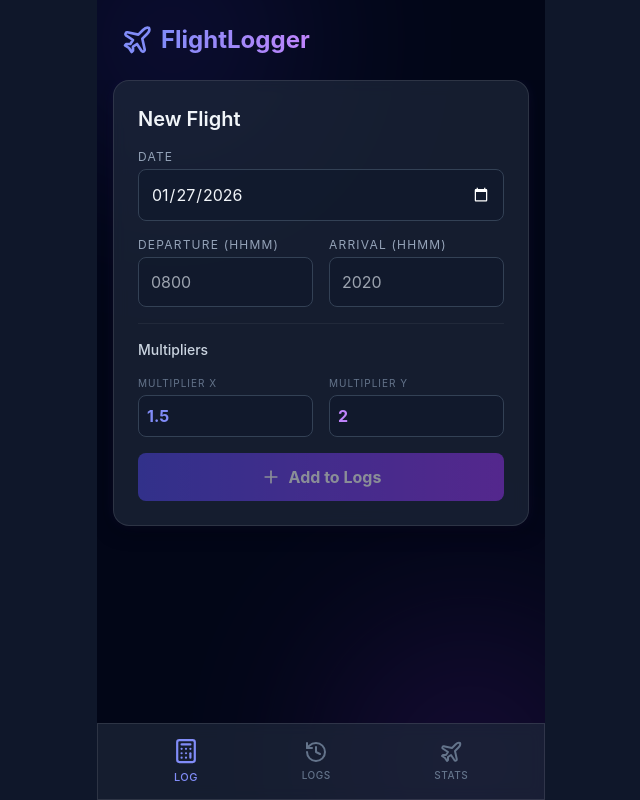
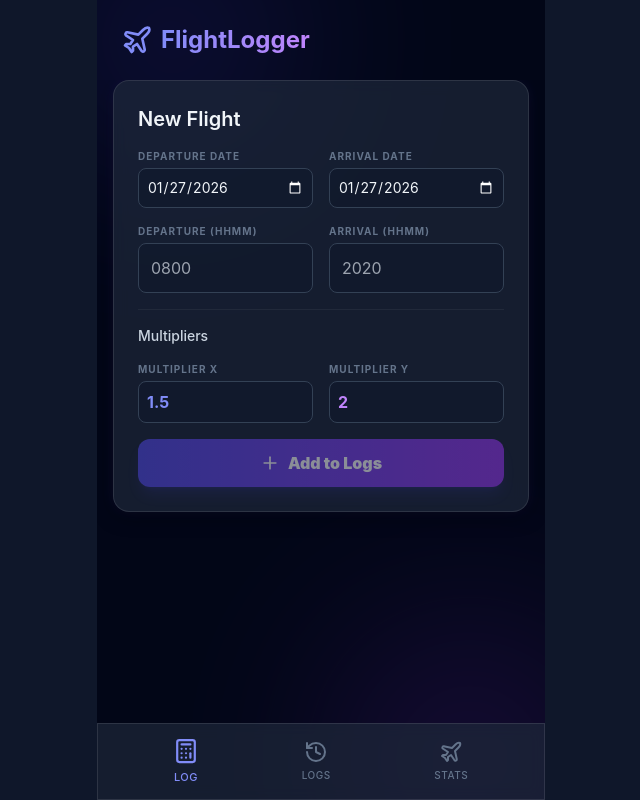
Before and after one commit to Rehanperer/flight-time-logger, a React (Vite) app: page / in a window 1280 px wide. Shown: the whole page, without its empty margins (319-959 px from the left). Built offline with nearby package versions, Linux system fonts and the light colour scheme.

Commit message:
feat: Add support for multi-day flight logging by introducing distinct departure and arrival date fields and centralizing time calculation logic.

```diff
--- a/src/App.tsx
+++ b/src/App.tsx
@@ -1,9 +1,9 @@
 import React, { useState } from 'react';
-import { useFlightStore } from './store';
+import { useFlightStore, type FlightLog } from './store';
 import { formatMinutes, formatMinutesDecimal } from './utils/time';
 import { Plus, X, History, Plane, Calculator, ArrowLeft } from 'lucide-react';
 import { motion, AnimatePresence } from 'framer-motion';
-import { format, parseISO } from 'date-fns';
+import { format, parseISO, parse } from 'date-fns';
 
 const App: React.FC = () => {
   const { logs, multipliers, addLog, removeLog, setMultipliers } = useFlightStore();
@@ -46,7 +46,7 @@ const App: React.FC = () => {
               animate={{ opacity: 1, y: 0 }}
               exit={{ opacity: 0, y: -20 }}
             >
-              <CalculatorView onAdd={(...args: any[]) => { addLog(...(args as [any, any, any])); showToast('Flight Logged!'); }} multipliers={multipliers} setMultipliers={setMultipliers} />
+              <CalculatorView onAdd={(...args: [string, string, string, string]) => { addLog(...args); showToast('Flight Logged!'); }} multipliers={multipliers} setMultipliers={setMultipliers} />
             </motion.div>
           )}
           {activeTab === 'history' && (
@@ -139,27 +139,32 @@ const NavButton: React.FC<{ active: boolean; onClick: () => void; icon: React.Re
 
 // --- VIEW COMPONENTS ---
 
-const CalculatorView: React.FC<{ onAdd: any; multipliers: any; setMultipliers: any }> = ({ onAdd, multipliers, setMultipliers }) => {
-  const [date, setDate] = useState(format(new Date(), 'yyyy-MM-dd'));
+const CalculatorView: React.FC<{ onAdd: (depDate: string, arrDate: string, depTime: string, arrTime: string) => void; multipliers: { x: number; y: number }; setMultipliers: (x: number, y: number) => void }> = ({ onAdd, multipliers, setMultipliers }) => {
+  const [depDate, setDepDate] = useState(format(new Date(), 'yyyy-MM-dd'));
+  const [arrDate, setArrDate] = useState(format(new Date(), 'yyyy-MM-dd'));
   const [depTime, setDepTime] = useState('');
   const [arrTime, setArrTime] = useState('');
 
   const calculateT = () => {
     if (depTime.length !== 4 || arrTime.length !== 4) return 0;
-    // Simple duration calc logic reused here for preview
-    const parse = (t: string) => ({ h: parseInt(t.slice(0, 2)), m: parseInt(t.slice(2)) });
-    const d = parse(depTime);
-    const a = parse(arrTime);
-    let diff = (a.h * 60 + a.m) - (d.h * 60 + d.m);
-    if (diff < 0) diff += 24 * 60;
-    return diff;
+    try {
+      const dep = parse(`${depDate} ${depTime}`, 'yyyy-MM-dd HHmm', new Date());
+      const arr = parse(`${arrDate} ${arrTime}`, 'yyyy-MM-dd HHmm', new Date());
+      if (isNaN(dep.getTime()) || isNaN(arr.getTime())) return 0;
+      const diff = (arr.getTime() - dep.getTime()) / (1000 * 60);
+      return diff > 0 ? diff : 0;
+    } catch {
+      return 0;
+    }
   };
 
   const T = calculateT();
+  const Tx = Math.round(T * multipliers.x);
+  const Ty = Math.round(Tx * multipliers.y);
 
   const handleAdd = () => {
     if (T > 0) {
-      onAdd(date, depTime, arrTime);
+      onAdd(depDate, arrDate, depTime, arrTime);
       setDepTime('');
       setArrTime('');
     }
@@ -168,22 +173,38 @@ const CalculatorView: React.FC<{ onAdd: any; multipliers: any; setMultipliers: a
   return (
     <div className="space-y-6">
       <div className="glass-card p-6 space-y-4 premium-shadow">
-        <h2 className="text-xl font-semibold mb-2">New Flight</h2>
+        <h2 className="text-xl font-semibold mb-2 text-slate-100">New Flight</h2>
 
         <div className="space-y-4">
+          <div className="grid grid-cols-2 gap-4">
             <div>
-            <label className="text-xs text-slate-400 uppercase tracking-widest block mb-1">Date</label>
+              <label className="text-[10px] text-slate-500 uppercase tracking-widest block mb-1 font-bold">Departure Date</label>
               <input
                 type="date"
-              value={date}
-              onChange={e => setDate(e.target.value)}
-              className="w-full bg-slate-900/50 border border-slate-700 rounded-lg p-3 outline-none focus:border-indigo-500 transition-colors"
+                value={depDate}
+                onChange={e => {
+                  setDepDate(e.target.value);
+                  // Default arrival date to same as departure
+                  if (arrDate < e.target.value) setArrDate(e.target.value);
+                }}
+                className="w-full bg-slate-900/50 border border-slate-700 rounded-lg p-2 text-sm outline-none focus:border-indigo-500 transition-colors"
               />
+            </div>
+            <div>
+              <label className="text-[10px] text-slate-500 uppercase tracking-widest block mb-1 font-bold">Arrival Date</label>
+              <input
+                type="date"
+                value={arrDate}
+                min={depDate}
+                onChange={e => setArrDate(e.target.value)}
+                className="w-full bg-slate-900/50 border border-slate-700 rounded-lg p-2 text-sm outline-none focus:border-indigo-500 transition-colors"
+              />
+            </div>
           </div>
 
           <div className="grid grid-cols-2 gap-4">
             <div>
-              <label className="text-xs text-slate-400 uppercase tracking-widest block mb-1">Departure (HHmm)</label>
+              <label className="text-[10px] text-slate-500 uppercase tracking-widest block mb-1 font-bold">Departure (HHmm)</label>
               <input
                 type="text"
                 maxLength={4}
@@ -194,7 +215,7 @@ const CalculatorView: React.FC<{ onAdd: any; multipliers: any; setMultipliers: a
               />
             </div>
             <div>
-              <label className="text-xs text-slate-400 uppercase tracking-widest block mb-1">Arrival (HHmm)</label>
+              <label className="text-[10px] text-slate-500 uppercase tracking-widest block mb-1 font-bold">Arrival (HHmm)</label>
               <input
                 type="text"
                 maxLength={4}
@@ -210,7 +231,7 @@ const CalculatorView: React.FC<{ onAdd: any; multipliers: any; setMultipliers: a
             <h3 className="text-sm font-medium text-slate-300">Multipliers</h3>
             <div className="grid grid-cols-2 gap-4">
               <div>
-                <label className="text-[10px] text-slate-500 uppercase tracking-widest block mb-1">Multiplier X</label>
+                <label className="text-[10px] text-slate-500 uppercase tracking-widest block mb-1 font-bold">Multiplier X</label>
                 <input
                   type="number"
                   step="0.1"
@@ -220,7 +241,7 @@ const CalculatorView: React.FC<{ onAdd: any; multipliers: any; setMultipliers: a
                 />
               </div>
               <div>
-                <label className="text-[10px] text-slate-500 uppercase tracking-widest block mb-1">Multiplier Y</label>
+                <label className="text-[10px] text-slate-500 uppercase tracking-widest block mb-1 font-bold">Multiplier Y</label>
                 <input
                   type="number"
                   step="0.1"
@@ -236,7 +257,7 @@ const CalculatorView: React.FC<{ onAdd: any; multipliers: any; setMultipliers: a
         <button
           onClick={handleAdd}
           disabled={T === 0}
-          className="w-full bg-gradient-to-r from-indigo-600 to-purple-600 hover:from-indigo-500 hover:to-purple-500 disabled:opacity-50 disabled:cursor-not-allowed text-white font-bold py-3 rounded-lg transition-all flex items-center justify-center gap-2 mt-4"
+          className="w-full bg-gradient-to-r from-indigo-600 to-purple-600 hover:from-indigo-500 hover:to-purple-500 disabled:opacity-50 disabled:cursor-not-allowed text-white font-black py-3 rounded-xl transition-all flex items-center justify-center gap-2 mt-4 shadow-lg shadow-indigo-600/20"
         >
           <Plus size={20} /> Add to Logs
         </button>
@@ -244,21 +265,21 @@ const CalculatorView: React.FC<{ onAdd: any; multipliers: any; setMultipliers: a
 
       {T > 0 && (
         <motion.div
-          initial={{ opacity: 0, scale: 0.9 }}
+          initial={{ opacity: 0, scale: 0.95 }}
           animate={{ opacity: 1, scale: 1 }}
-          className="glass-card p-6 grid grid-cols-1 gap-4 premium-shadow bg-indigo-900/10"
+          className="glass-card p-6 grid grid-cols-1 gap-4 premium-shadow bg-indigo-900/10 border-indigo-500/20"
         >
           <div className="flex justify-between items-center border-b border-white/10 pb-3">
-            <span className="text-slate-400 font-medium">Total Flight Time (T)</span>
-            <span className="text-2xl font-bold text-indigo-400">{formatMinutes(T)}</span>
+            <span className="text-slate-400 font-bold text-xs uppercase tracking-widest">Flight Time (T)</span>
+            <span className="text-2xl font-black text-indigo-400">{formatMinutes(T)}</span>
           </div>
           <div className="flex justify-between items-center border-b border-white/10 pb-3">
-            <span className="text-slate-400 font-medium">T x {multipliers.x} (Tx)</span>
-            <span className="text-xl font-bold text-purple-400">{formatMinutes(Math.round(T * multipliers.x))}</span>
+            <span className="text-slate-400 font-bold text-xs uppercase tracking-widest">T x {multipliers.x} (Tx)</span>
+            <span className="text-xl font-black text-purple-400">{formatMinutes(Tx)}</span>
           </div>
           <div className="flex justify-between items-center">
-            <span className="text-slate-400 font-medium">T x {multipliers.y} (Ty)</span>
-            <span className="text-xl font-bold text-pink-400">{formatMinutes(Math.round(T * multipliers.y))}</span>
+            <span className="text-slate-400 font-bold text-xs uppercase tracking-widest">Tx x {multipliers.y} (Ty)</span>
+            <span className="text-xl font-black text-pink-400">{formatMinutes(Ty)}</span>
           </div>
         </motion.div>
       )}
@@ -266,7 +287,7 @@ const CalculatorView: React.FC<{ onAdd: any; multipliers: any; setMultipliers: a
   );
 };
 
-const HistoryView: React.FC<{ logs: any[]; onRemove: (id: string) => void }> = ({ logs, onRemove }) => (
+const HistoryView: React.FC<{ logs: FlightLog[]; onRemove: (id: string) => void }> = ({ logs, onRemove }) => (
   <div className="space-y-4">
     <h2 className="text-xl font-bold flex items-center gap-2"><History size={20} /> Recent Flights</h2>
     {logs.length === 0 ? (
@@ -276,7 +297,13 @@ const HistoryView: React.FC<{ logs: any[]; onRemove: (id: string) => void }> = (
         {logs.map((log) => (
           <div key={log.id} className="glass-card p-4 flex justify-between items-center relative group">
             <div>
-              <div className="text-base font-bold text-slate-100">{format(parseISO(log.date), 'MMM dd, yyyy')}</div>
+              <div className="text-base font-bold text-slate-100">
+                {log.depDate && log.arrDate && log.depDate === log.arrDate
+                  ? format(parseISO(log.depDate), 'MMM dd, yyyy')
+                  : log.depDate && log.arrDate
+                    ? `${format(parseISO(log.depDate), 'MMM dd')} - ${format(parseISO(log.arrDate), 'MMM dd, yyyy')}`
+                    : 'Invalid Date'}
+              </div>
               <div className="text-sm text-slate-400 font-medium tracking-wide tracking-wider">{log.depTime} — {log.arrTime}</div>
             </div>
             <div className="text-right">
@@ -295,7 +322,7 @@ const HistoryView: React.FC<{ logs: any[]; onRemove: (id: string) => void }> = (
   </div>
 );
 
-const StatsView: React.FC<{ logs: any[] }> = ({ logs }) => {
+const StatsView: React.FC<{ logs: FlightLog[] }> = ({ logs }) => {
   const { multipliers } = useFlightStore();
   const [selectedYear, setSelectedYear] = useState(new Date().getFullYear());
   const [view, setView] = useState<{ monthIdx: number; monthName: string } | null>(null);
@@ -308,15 +335,18 @@ const StatsView: React.FC<{ logs: any[] }> = ({ logs }) => {
   const getMonthlyLogs = (monthIdx: number) => {
     return logs
       .filter(log => {
-        const [year, month] = log.date.split('-').map(Number);
+        if (!log.depDate) return false;
+        const [year, month] = log.depDate.split('-').map(Number);
         return year === selectedYear && (month - 1) === monthIdx;
       })
-      .sort((a, b) => b.date.localeCompare(a.date));
+      .sort((a, b) => (b.depDate || '').localeCompare(a.depDate || ''));
   };
 
   if (view) {
     const monthlyLogs = getMonthlyLogs(view.monthIdx);
-    const total = monthlyLogs.reduce((acc, curr) => acc + curr.durationMinutes, 0);
+    const totalT = monthlyLogs.reduce((acc, curr) => acc + curr.durationMinutes, 0);
+    const totalTx = monthlyLogs.reduce((acc, curr) => acc + Math.round(curr.durationMinutes * multipliers.x), 0);
+    const totalTy = monthlyLogs.reduce((acc, curr) => acc + Math.round(Math.round(curr.durationMinutes * multipliers.x) * multipliers.y), 0);
 
     return (
       <motion.div
@@ -334,17 +364,40 @@ const StatsView: React.FC<{ logs: any[] }> = ({ logs }) => {
           <div>
             <h2 className="text-2xl font-black text-slate-100">{view.monthName} {selectedYear}</h2>
             <div className="text-xs text-slate-500 uppercase font-bold tracking-widest">
-              Total: {formatMinutes(total)} ({formatMinutesDecimal(total)} hrs)
+              Total T: {formatMinutes(totalT)} ({formatMinutesDecimal(totalT)} hrs)
             </div>
           </div>
         </div>
 
+        {/* Monthly Summary Cards */}
+        <div className="grid grid-cols-2 gap-3 mb-6">
+          <div className="glass-card p-4 bg-purple-500/10 border-purple-500/20">
+            <div className="text-[10px] text-purple-400/70 uppercase tracking-widest font-black mb-1">Total TX</div>
+            <div className="text-xl font-black text-purple-400">{formatMinutes(totalTx)}</div>
+            <div className="text-[10px] text-slate-500 font-bold">{formatMinutesDecimal(totalTx)} hrs</div>
+          </div>
+          <div className="glass-card p-4 bg-pink-500/10 border-pink-500/20">
+            <div className="text-[10px] text-pink-400/70 uppercase tracking-widest font-black mb-1">Total TY</div>
+            <div className="text-xl font-black text-pink-400">{formatMinutes(totalTy)}</div>
+            <div className="text-[10px] text-slate-500 font-bold">{formatMinutesDecimal(totalTy)} hrs</div>
+          </div>
+        </div>
+
         <div className="space-y-4">
-          {monthlyLogs.map(log => (
+          {monthlyLogs.map(log => {
+            const Tx = Math.round(log.durationMinutes * multipliers.x);
+            const Ty = Math.round(Tx * multipliers.y);
+            return (
               <div key={log.id} className="p-5 bg-slate-900/60 border border-white/5 rounded-2xl premium-shadow group">
                 <div className="flex justify-between items-start mb-4">
                   <div>
-                  <div className="text-xl font-black text-slate-100">{format(parseISO(log.date), 'dd MMM yyyy')}</div>
+                    <div className="text-xl font-black text-slate-100">
+                      {log.depDate && log.arrDate && log.depDate === log.arrDate
+                        ? format(parseISO(log.depDate), 'dd MMM yyyy')
+                        : log.depDate && log.arrDate
+                          ? `${format(parseISO(log.depDate), 'dd MMM')} - ${format(parseISO(log.arrDate), 'dd MMM yyyy')}`
+                          : 'Invalid Date'}
+                    </div>
                     <div className="text-sm text-slate-400 font-bold tracking-wider uppercase mt-1">{log.depTime} — {log.arrTime}</div>
                   </div>
                   <div className="text-right">
@@ -358,15 +411,16 @@ const StatsView: React.FC<{ logs: any[] }> = ({ logs }) => {
                 <div className="grid grid-cols-2 gap-4 mt-4 pt-4 border-t border-white/10">
                   <div className="bg-indigo-500/10 p-4 rounded-xl border border-indigo-500/20">
                     <span className="text-[10px] text-indigo-400/70 uppercase tracking-widest block mb-2 font-black">TX ({multipliers.x})</span>
-                  <span className="text-xl font-black text-indigo-400 leading-none">{formatMinutes(Math.round(log.durationMinutes * multipliers.x))}</span>
+                    <span className="text-xl font-black text-indigo-400 leading-none">{formatMinutes(Tx)}</span>
                   </div>
                   <div className="bg-purple-500/10 p-4 rounded-xl border border-purple-500/20 text-right">
-                  <span className="text-[10px] text-purple-400/70 uppercase tracking-widest block mb-2 font-black">TY ({multipliers.y})</span>
-                  <span className="text-xl font-black text-purple-400 leading-none">{formatMinutes(Math.round(log.durationMinutes * multipliers.y))}</span>
+                    <span className="text-[10px] text-purple-400/70 uppercase tracking-widest block mb-2 font-black">TY (TX*{multipliers.y})</span>
+                    <span className="text-xl font-black text-purple-400 leading-none">{formatMinutes(Ty)}</span>
                   </div>
                 </div>
               </div>
-          ))}
+            );
+          })}
         </div>
       </motion.div>
     );
@@ -391,26 +445,38 @@ const StatsView: React.FC<{ logs: any[] }> = ({ logs }) => {
       <div className="grid grid-cols-1 gap-3">
         {months.map((month, idx) => {
           const monthlyLogs = getMonthlyLogs(idx);
-          const total = monthlyLogs.reduce((acc, curr) => acc + curr.durationMinutes, 0);
+          const totalT = monthlyLogs.reduce((acc, curr) => acc + curr.durationMinutes, 0);
+          const totalTx = monthlyLogs.reduce((acc, curr) => acc + Math.round(curr.durationMinutes * multipliers.x), 0);
+          const totalTy = monthlyLogs.reduce((acc, curr) => acc + Math.round(Math.round(curr.durationMinutes * multipliers.x) * multipliers.y), 0);
 
-          if (total === 0) return null;
+          if (totalT === 0) return null;
 
           return (
             <button
               key={month}
               onClick={() => setView({ monthIdx: idx, monthName: month })}
-              className="w-full glass-card p-5 flex justify-between items-center hover:border-indigo-500 hover:bg-indigo-500/5 group transition-all"
+              className="w-full glass-card p-5 hover:border-indigo-500 hover:bg-indigo-500/5 group transition-all"
             >
+              <div className="flex justify-between items-start mb-4">
                 <div className="text-left">
                   <div className="text-xl font-black text-slate-100 group-hover:text-indigo-400 transition-colors">{month}</div>
                   <div className="text-xs text-slate-500 uppercase font-black tracking-widest mt-1">{monthlyLogs.length} Flights</div>
                 </div>
-              <div className="text-right flex items-center gap-4">
-                <div>
-                  <div className="text-2xl font-black text-indigo-400 leading-tight">{formatMinutes(total)}</div>
-                  <div className="text-sm text-slate-500 uppercase font-black tracking-tight">{formatMinutesDecimal(total)} hours</div>
+                <div className="text-right">
+                  <div className="text-2xl font-black text-indigo-400 leading-tight">{formatMinutes(totalT)}</div>
+                  <div className="text-xs text-slate-500 font-bold">{formatMinutesDecimal(totalT)} hrs</div>
                 </div>
-                <Plus size={24} className="text-slate-700 group-hover:text-indigo-400 transition-colors" />
+              </div>
+
+              <div className="grid grid-cols-2 gap-3 pt-3 border-t border-white/5">
+                <div className="text-left">
+                  <div className="text-[10px] text-purple-400/60 uppercase tracking-widest font-black">TX Total</div>
+                  <div className="text-sm font-black text-purple-400">{formatMinutes(totalTx)}</div>
+                </div>
+                <div className="text-right">
+                  <div className="text-[10px] text-pink-400/60 uppercase tracking-widest font-black">TY Total</div>
+                  <div className="text-sm font-black text-pink-400">{formatMinutes(totalTy)}</div>
+                </div>
               </div>
             </button>
           );
--- a/src/store.ts
+++ b/src/store.ts
@@ -4,7 +4,8 @@ import { calculateDurationMinutes } from './utils/time';
 
 export interface FlightLog {
     id: string;
-    date: string;
+    depDate: string;
+    arrDate: string;
     depTime: string; // HHmm format
     arrTime: string; // HHmm format
     durationMinutes: number;
@@ -16,7 +17,7 @@ interface FlightState {
         x: number;
         y: number;
     };
-    addLog: (date: string, depTime: string, arrTime: string) => void;
+    addLog: (depDate: string, arrDate: string, depTime: string, arrTime: string) => void;
     removeLog: (id: string) => void;
     setMultipliers: (x: number, y: number) => void;
 }
@@ -29,11 +30,12 @@ export const useFlightStore = create<FlightState>()(
                 x: 1.5,
                 y: 2.0,
             },
-            addLog: (date, depTime, arrTime) => {
-                const durationMinutes = calculateDurationMinutes(depTime, arrTime);
+            addLog: (depDate, arrDate, depTime, arrTime) => {
+                const durationMinutes = calculateDurationMinutes(depDate, depTime, arrDate, arrTime);
                 const newLog: FlightLog = {
                     id: crypto.randomUUID(),
-                    date,
+                    depDate,
+                    arrDate,
                     depTime,
                     arrTime,
                     durationMinutes,
@@ -46,6 +48,23 @@ export const useFlightStore = create<FlightState>()(
         }),
         {
             name: 'flight-storage',
+            version: 1,
+            migrate: (persistedState: any, version: number) => {
+                const today = new Date().toISOString().split('T')[0];
+                if (version === 0) {
+                    if (persistedState && persistedState.logs) {
+                        return {
+                            ...persistedState,
+                            logs: persistedState.logs.map((log: any) => ({
+                                ...log,
+                                depDate: log.depDate || log.date || today,
+                                arrDate: log.arrDate || log.date || today,
+                            })),
+                        };
+                    }
+                }
+                return persistedState;
+            },
         }
     )
 );
--- a/src/utils/time.ts
+++ b/src/utils/time.ts
@@ -18,21 +18,16 @@ export function parseHoursMinutes(timeStr: string) {
     return { hours, minutes };
 }
 
-export function calculateDurationMinutes(depTime: string, arrTime: string) {
-    const dep = parseHoursMinutes(depTime);
-    const arr = parseHoursMinutes(arrTime);
+import { differenceInMinutes, parse } from 'date-fns';
 
-    if (!dep || !arr) return 0;
+export function calculateDurationMinutes(depDate: string, depTime: string, arrDate: string, arrTime: string) {
+    const dep = parse(`${depDate} ${depTime}`, 'yyyy-MM-dd HHmm', new Date());
+    const arr = parse(`${arrDate} ${arrTime}`, 'yyyy-MM-dd HHmm', new Date());
 
-    let depTotal = dep.hours * 60 + dep.minutes;
-    let arrTotal = arr.hours * 60 + arr.minutes;
+    if (isNaN(dep.getTime()) || isNaN(arr.getTime())) return 0;
 
-    if (arrTotal < depTotal) {
-        // Over midnight
-        arrTotal += 24 * 60;
-    }
-
-    return arrTotal - depTotal;
+    const diff = differenceInMinutes(arr, dep);
+    return diff > 0 ? diff : 0;
 }
 
 export function formatMinutes(totalMinutes: number) {
```
Lines whose indentation alone changed are shown as unchanged.
